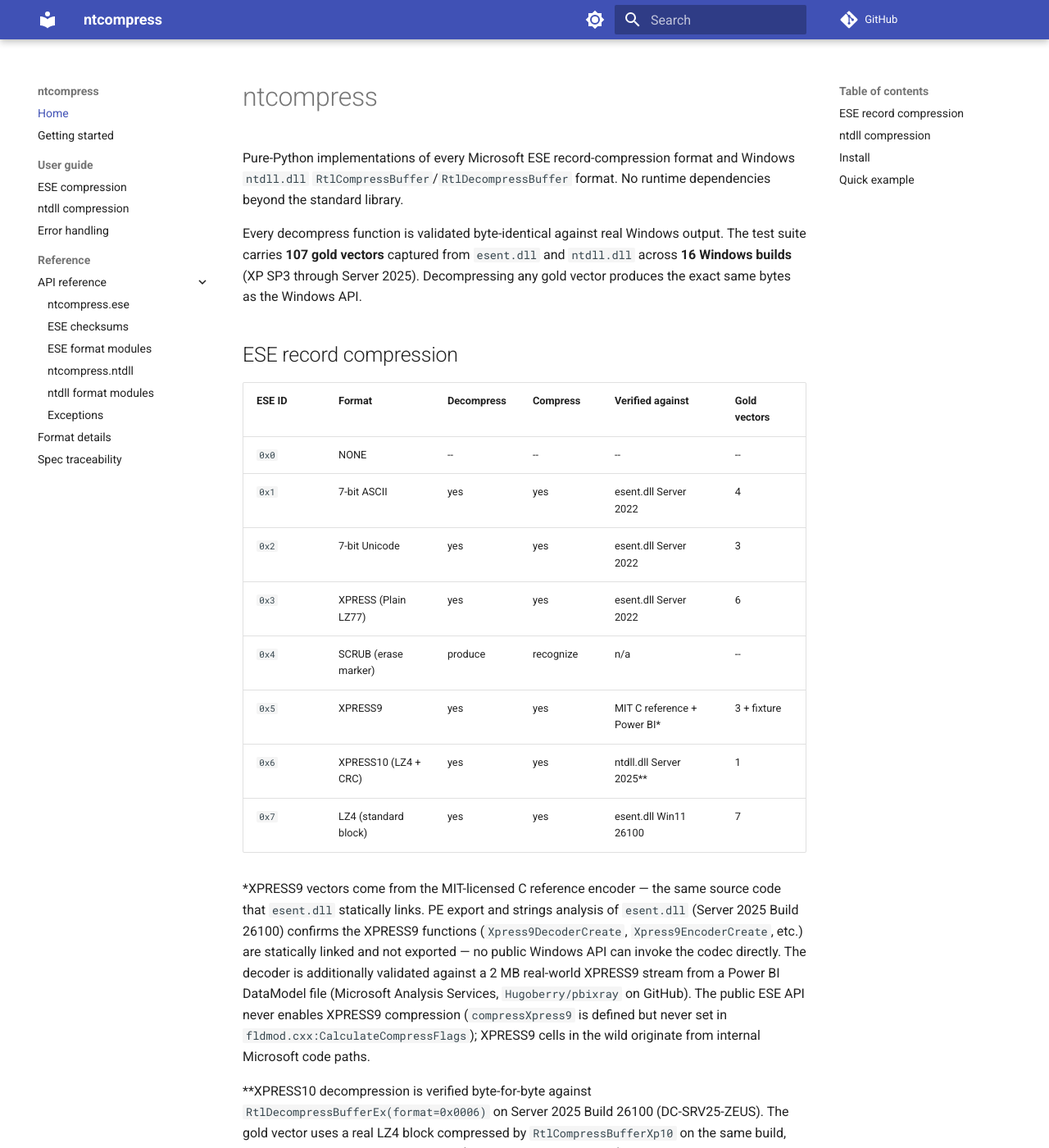
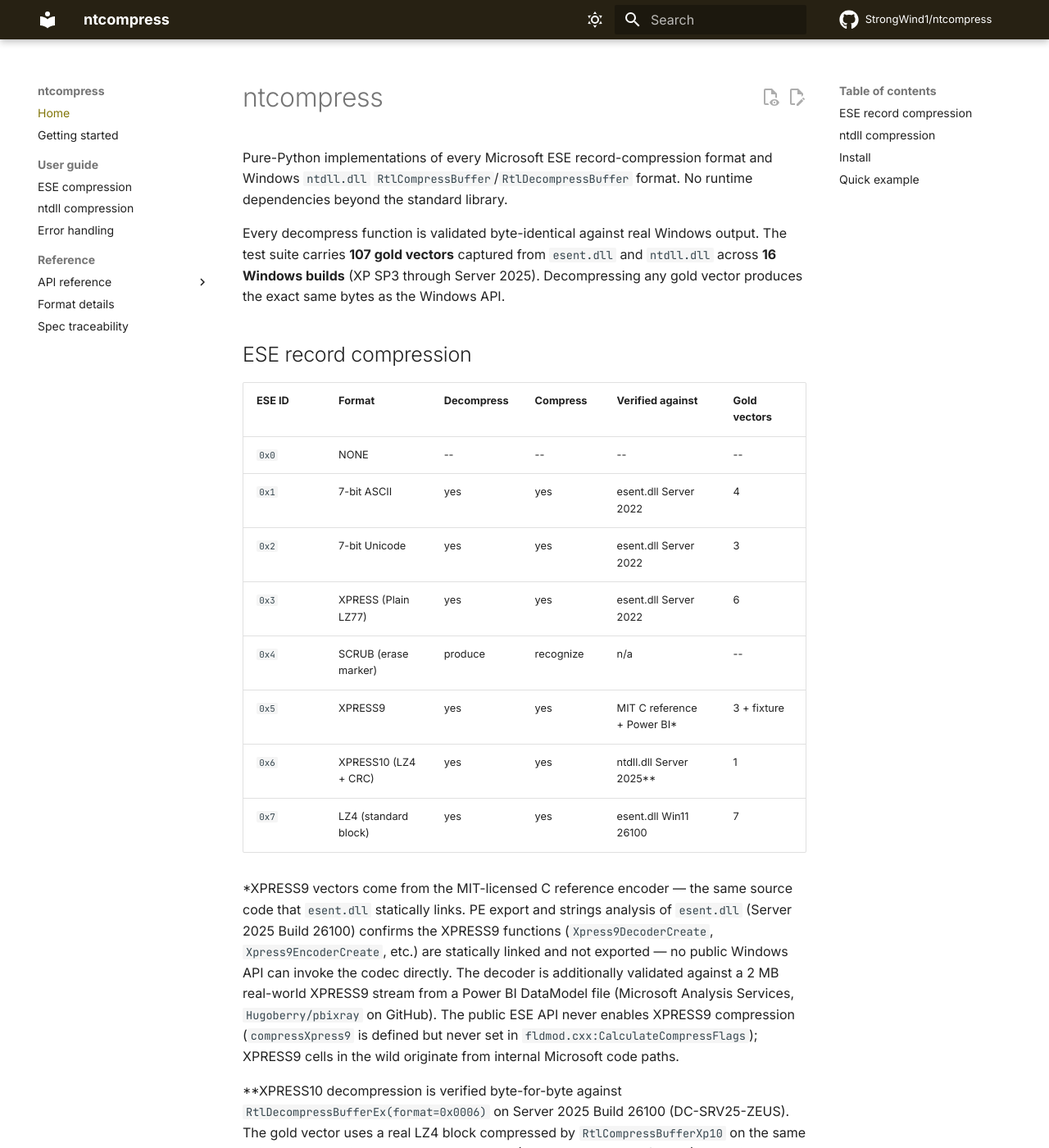
Before and after one commit to StrongWind1/ntcompress, an MkDocs documentation site: the page built from docs/index.md, in a window 1280 px wide and 1400 px high. Shown: the whole window at 82% size. Built offline with MkDocs 1.6.1 and Material for MkDocs 9.7.7, drawn with Linux system fonts in a browser that asks for light colours; plug-ins that fetch from the network failed and are left out; comment, search, counter and statistics services are not loaded; some of the changed text lies outside the part shown.

Commit message:
docs: publish under strongwind.dev and standardize the mkdocs config
site_url pointed at strongwind1.github.io, which 301-redirects to
strongwind.dev, so the canonical tag and every sitemap entry advertised a host
that serves no content.

- site_url -> https://strongwind.dev/ntcompress/
- align theme, features, markdown extensions and plugins with the sibling docs
  sites; add copyright, edit_uri, strict and a validation block
- enable the privacy plugin so Google Fonts are served from the site
- move the palette into stylesheets/theme.css with primary and accent both
  custom, defining every Material colour variable plus --md-hue
- ignore .cache/, which the privacy plugin writes to
--md-typeset-a-color is now set explicitly: it defaults to the primary colour,
which rendered body links near-black against this palette.

```diff
--- /dev/null
+++ b/docs/stylesheets/theme.css
@@ -0,0 +1,54 @@
+/* ntcompress -- site theme.
+ *
+ * The only place this site's colour is defined. mkdocs.yml sets `primary: custom`
+ * and `accent: custom`, which make Material emit the palette attributes but ship
+ * no rules for them, so every variable below has to be supplied here. Anything
+ * omitted silently falls back to Material's indigo defaults in main.css.
+ *
+ * `:root > *` rather than `:root`: the palette attributes live on <body>, so this
+ * matches the same element and keeps winning even if the config ever moves back
+ * to a named colour. Plain `:root` targets <html> and would be overridden.
+ *
+ * Material already paints .md-header and .md-tabs from --md-primary-fg-color.
+ * Do not add direct background-color rules for them -- that is what let the
+ * header drift away from the variable that claims to define it.
+ */
+
+:root > * {
+  /* Header, tabs, footer */
+  --md-primary-fg-color: #272113;
+  --md-primary-fg-color--light: #3c321d;
+  --md-primary-fg-color--dark: #18140b;
+
+  /* Text drawn on top of the header bar */
+  --md-primary-bg-color: #ffffff;
+  --md-primary-bg-color--light: #ffffffb3;
+
+  /* Text drawn on top of accent-filled elements */
+  --md-accent-bg-color: #ffffff;
+  --md-accent-bg-color--light: #ffffffb3;
+}
+
+/* Accent ships one shade per scheme. Material's 16 named accents are tuned to stay
+ * legible on both backgrounds; a hand-picked one is not, and every value here was
+ * solved to clear WCAG AA (4.5:1) against the scheme it renders on.
+ *
+ * --md-typeset-a-color is set explicitly because Material defaults it to
+ * var(--md-primary-fg-color). With a primary this dark that renders body links in
+ * near-black, indistinguishable from surrounding text. */
+
+[data-md-color-scheme="slate"] {
+  /* Tints all 19 hsl-derived slate surfaces -- page, code, footer, tables -- to
+   * this site's hue, instead of hardcoding each one. */
+  --md-hue: 42;
+
+  --md-accent-fg-color: #e9db63;
+  --md-accent-fg-color--transparent: #e9db631a;
+  --md-typeset-a-color: #e9db63;
+}
+
+[data-md-color-scheme="default"] {
+  --md-accent-fg-color: #7f7305;
+  --md-accent-fg-color--transparent: #7f73051a;
+  --md-typeset-a-color: #7f7305;
+}
--- a/mkdocs.yml
+++ b/mkdocs.yml
@@ -1,56 +1,67 @@
 site_name: ntcompress
 site_description: Pure-Python implementations of every Microsoft ESE record-compression format and Windows ntdll compression format.
-site_url: https://strongwind1.github.io/ntcompress/
+site_url: https://strongwind.dev/ntcompress/
 repo_url: https://github.com/StrongWind1/ntcompress
+repo_name: StrongWind1/ntcompress
+edit_uri: edit/main/docs/
+copyright: Copyright &copy; 2025 - 2026 StrongWind1
 
 theme:
   name: material
+  font:
+    text: Inter
+    code: JetBrains Mono
+  icon:
+    repo: fontawesome/brands/github
+  palette:
+    # Dark mode (default) — respects system preference
+    - media: "(prefers-color-scheme: dark)"
+      scheme: slate
+      primary: custom
+      accent: custom
+      toggle:
+        icon: material/weather-night
+        name: Switch to light mode
+    # Light mode — respects system preference
+    - media: "(prefers-color-scheme: light)"
+      scheme: default
+      primary: custom
+      accent: custom
+      toggle:
+        icon: material/weather-sunny
+        name: Switch to dark mode
   features:
+    # Navigation
+    - navigation.instant
+    - navigation.instant.prefetch
+    - navigation.instant.progress
+    - navigation.tracking
+    - navigation.sections
+    - navigation.path
+    - navigation.top
+    - navigation.indexes
+    - navigation.footer
+    # Table of contents
+    - toc.follow
+    # Search
+    - search.highlight
+    - search.suggest
+    - search.share
+    # Header
+    - header.autohide
+    - announce.dismiss
+    # Content
     - content.code.copy
-    - navigation.sections
-    - navigation.expand
-    - navigation.indexes
-    - toc.follow
-  palette:
-    - scheme: default
-      primary: indigo
-      toggle:
-        icon: material/brightness-7
-        name: Switch to dark mode
-    - scheme: slate
-      primary: indigo
-      toggle:
-        icon: material/brightness-4
-        name: Switch to light mode
-
-nav:
-  - Home: index.md
-  - Getting started: getting-started.md
-  - User guide:
-    - ESE compression: user-guide/ese.md
-    - ntdll compression: user-guide/ntdll.md
-    - Error handling: user-guide/errors.md
-  - Reference:
-    - API reference:
-      - reference/api/index.md
-      - ntcompress.ese: reference/api/ese.md
-      - ESE checksums: reference/api/ese-checksums.md
-      - ESE format modules: reference/api/ese-formats.md
-      - ntcompress.ntdll: reference/api/ntdll.md
-      - ntdll format modules: reference/api/ntdll-formats.md
-      - Exceptions: reference/api/exceptions.md
-    - Format details: reference/formats.md
-    - Spec traceability: reference/spec-traceability.md
-
-markdown_extensions:
-  - admonition
-  - tables
-  - pymdownx.superfences
-  - toc:
-      permalink: true
+    - content.code.annotate
+    - content.action.edit
+    - content.action.view
 
 plugins:
   - search
+  # Downloads the Google Fonts requested by theme.font at build time so the
+  # published site makes no third-party requests.
+  - privacy
+  # Project-specific: the API reference pages are generated from docstrings.
   - mkdocstrings:
       handlers:
         python:
@@ -63,3 +74,67 @@ plugins:
             docstring_style: google
             merge_init_into_class: true
             show_signature_annotations: true
+
+markdown_extensions:
+  - admonition
+  - pymdownx.details
+  - pymdownx.superfences:
+      custom_fences:
+        - name: mermaid
+          class: mermaid
+          format: !!python/name:pymdownx.superfences.fence_code_format
+  - pymdownx.highlight:
+      anchor_linenums: true
+      line_spans: __span
+      pygments_lang_class: true
+  - pymdownx.inlinehilite
+  - pymdownx.tabbed:
+      alternate_style: true
+  - pymdownx.mark
+  - pymdownx.keys
+  - tables
+  - attr_list
+  - md_in_html
+  - def_list
+  - footnotes
+  - toc:
+      permalink: true
+
+nav:
+  - Home: index.md
+  - Getting started: getting-started.md
+  - User guide:
+      - ESE compression: user-guide/ese.md
+      - ntdll compression: user-guide/ntdll.md
+      - Error handling: user-guide/errors.md
+  - Reference:
+      - API reference:
+          - reference/api/index.md
+          - ntcompress.ese: reference/api/ese.md
+          - ESE checksums: reference/api/ese-checksums.md
+          - ESE format modules: reference/api/ese-formats.md
+          - ntcompress.ntdll: reference/api/ntdll.md
+          - ntdll format modules: reference/api/ntdll-formats.md
+          - Exceptions: reference/api/exceptions.md
+      - Format details: reference/formats.md
+      - Spec traceability: reference/spec-traceability.md
+
+extra:
+  social:
+    - icon: fontawesome/brands/github
+      link: https://github.com/StrongWind1/ntcompress
+      name: ntcompress on GitHub
+  generator: false
+
+extra_css:
+  # theme.css is the site palette; primary and accent are both `custom`,
+  # so every Material colour variable is defined there.
+  - stylesheets/theme.css
+
+strict: true
+
+validation:
+  omitted_files: warn
+  absolute_links: warn
+  unrecognized_links: warn
+  anchors: warn
```
Also changed, not shown: 1 other file.
